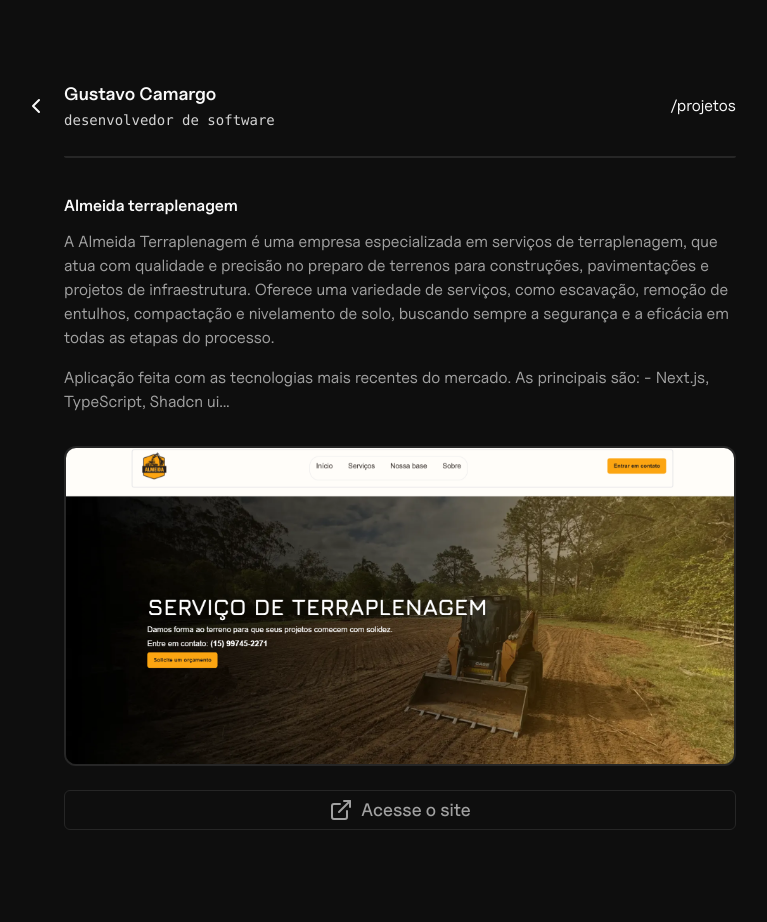
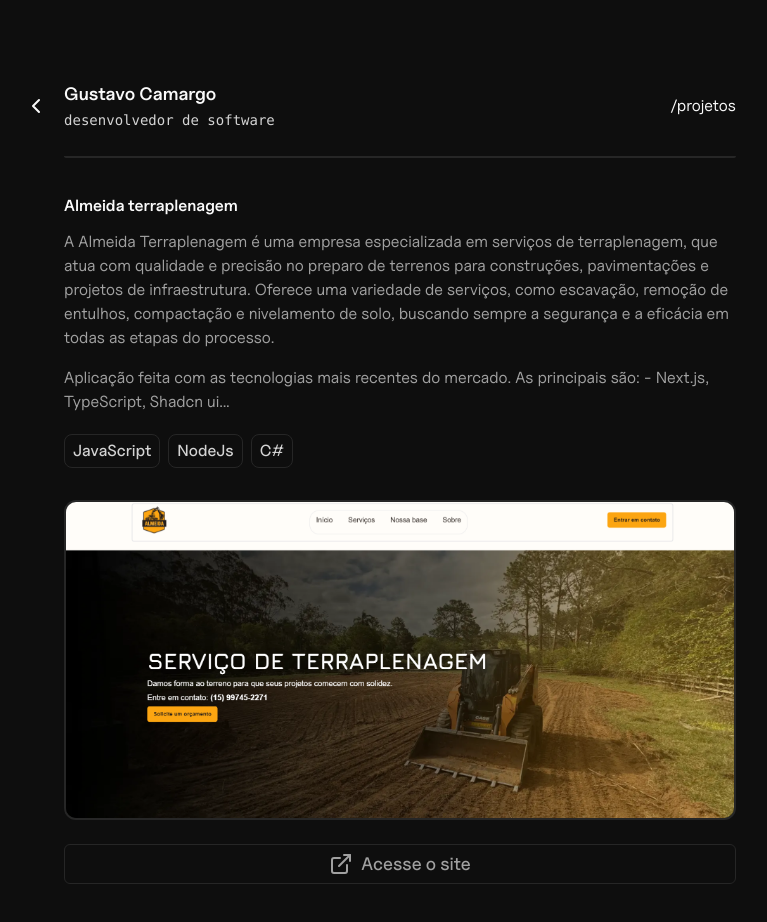
Before and after one commit to gusfngg/portifolio, a Next.js app: page /projects/almeida-terraplenagem in a window 1280 px wide. Shown: the whole page, without its empty margins (240-1007 px from the left). Before the commit the page ends 870 px from the top, so only its background shows below. Built offline with nearby package versions, Linux system fonts and the light colour scheme.

Commit message:
add new component stack

```diff
--- a/src/app/projects/almeida-terraplenagem/page.tsx
+++ b/src/app/projects/almeida-terraplenagem/page.tsx
@@ -3,6 +3,7 @@ import AlmeidaImage from '@/assets/almeidaterraplenagem.png'
 import { Button } from '@/components/ui/button'
 import Link from 'next/link'
 import { ExternalLinkIcon } from 'lucide-react'
+import Stack from '@/components/stack'
 
 export default function AlmeidaTerraplenagem() {
   return (
@@ -26,6 +27,12 @@ export default function AlmeidaTerraplenagem() {
           principais são: - Next.js, TypeScript, Shadcn ui...
         </p>
 
+        <div className="flex items-center gap-2 mt-5">
+          <Stack stack="JavaScript" />
+          <Stack stack="NodeJs" />
+          <Stack stack="C#" />
+        </div>
+
         <Image className="mt-8 rounded-xl border-2" src={AlmeidaImage} alt="" />
 
         <Button
--- a/src/components/project-block.tsx
+++ b/src/components/project-block.tsx
@@ -8,8 +8,8 @@ interface ProjectProps {
 export function Project({ name, date }: ProjectProps) {
   return (
     <Link href={`/projects/${name}`}>
-      <div className="border-[1.5px] flex items-center justify-between hover:bg-zinc-100 dark:hover:bg-neutral-900 hover:border-transparent p-4 rounded cursor-pointer">
-        <h1 className="text-base dark:text-neutral-200 md:text-lg font-medium">
+      <div className="border-[1.5px] flex items-center justify-between hover:bg-neutral-900 hover:border-transparent p-4 rounded cursor-pointer">
+        <h1 className="text-basetext-neutral-200 md:text-lg font-medium">
           {name}
         </h1>
         <span className="font-mono text-neutral-700 dark:text-neutral-400 text-sm">
--- /dev/null
+++ b/src/components/stack.tsx
@@ -0,0 +1,11 @@
+interface StackInterface {
+  stack: string
+}
+
+export default function Stack({ stack }: StackInterface) {
+  return (
+    <div className="py-1 px-2 border-[1.5px] max-w-fit rounded-lg">
+      <span className="font-medium text-neutral-300">{stack}</span>
+    </div>
+  )
+}
```
